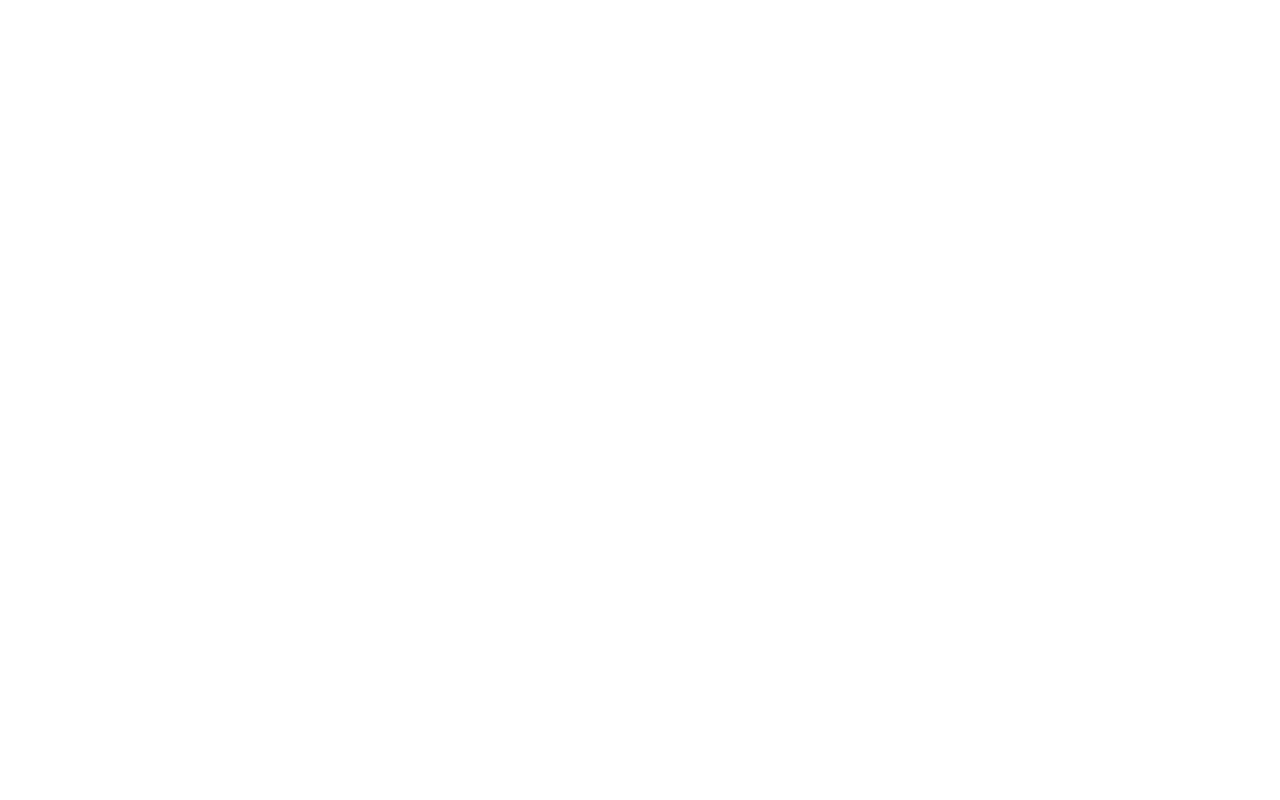
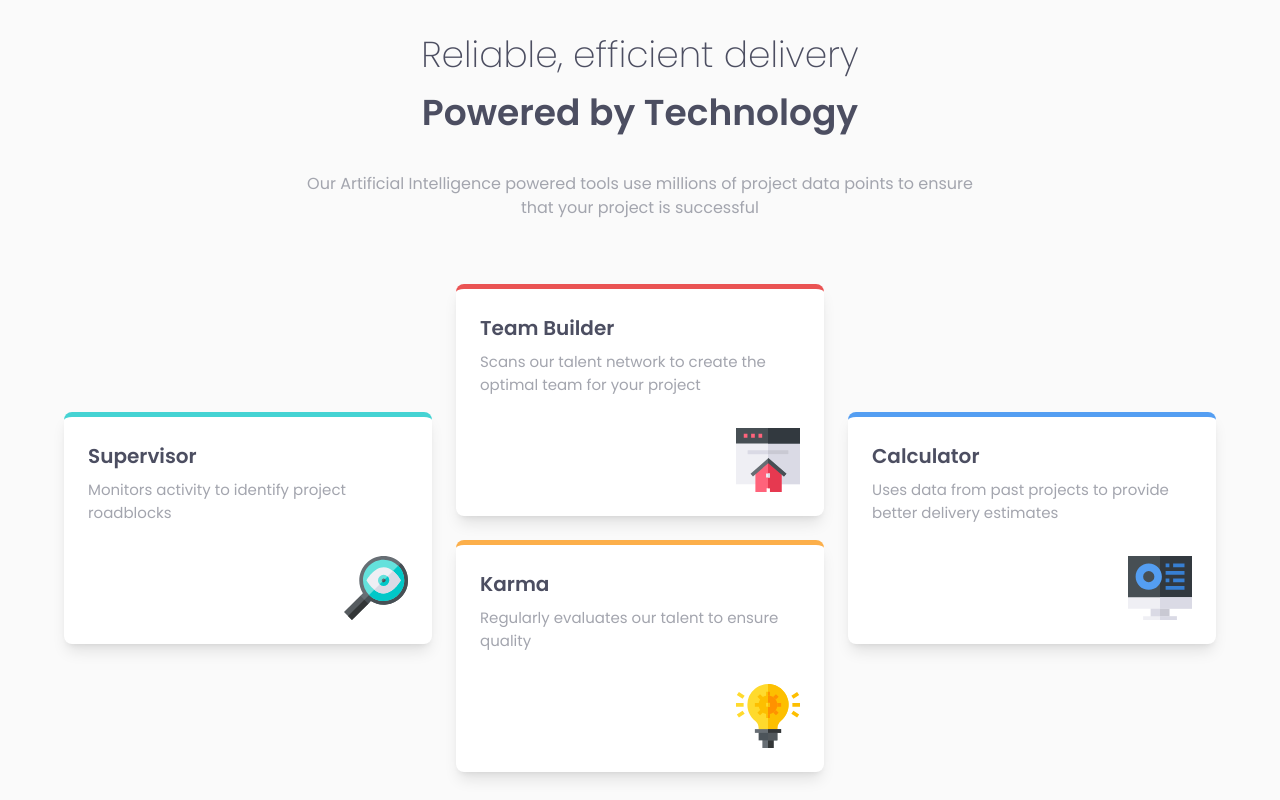
Before and after one commit to mjamecny/four-card-feature-section, a website built with Vite: page index.html in a window 1280 px wide. Built offline with nearby package versions, Linux system fonts and the light colour scheme.

Commit message:
add structure and styles

```diff
--- a/index.html
+++ b/index.html
@@ -9,8 +9,101 @@
       sizes="32x32"
       href="./images/favicon-32x32.png"
     />
+    <link rel="preconnect" href="https://fonts.googleapis.com" />
+    <link rel="preconnect" href="https://fonts.gstatic.com" crossorigin />
+    <link
+      href="https://fonts.googleapis.com/css2?family=Poppins:wght@200;400;600&display=swap"
+      rel="stylesheet"
+    />
     <link rel="stylesheet" href="style.css" />
     <title>Frontend Mentor | Four card feature section</title>
   </head>
-  <body></body>
+  <body class="bg-veryLightGray flex items-center justify-center">
+    <div
+      class="flex flex-col px-2.4 py-6.4 max-w-[1200px] md:h-screen items-center justify-center"
+    >
+      <div class="flex flex-col gap-0.4">
+        <h1
+          class="font-extralight text-2.4 lg:text-3.6 text-veryDarkBlue text-center"
+        >
+          Reliable, efficient delivery
+        </h1>
+        <h2
+          class="text-2.4 lg:text-3.6 text-veryDarkBlue font-semibold text-center"
+        >
+          Powered by Technology
+        </h2>
+      </div>
+      <p class="text-grayishBlue mt-3.2 lg:w-[60%] text-center">
+        Our Artificial Intelligence powered tools use millions of project data
+        points to ensure that your project is successful
+      </p>
+
+      <div
+        class="grid grid-cols-1 md:grid-cols-2 lg:grid-cols-3 lg:grid-rows-2 gap-2.4 mt-6.4"
+      >
+        <div
+          class="flex flex-col gap-3.2 bg-[#fff] rounded-lg shadow-lg border-t-[5px] border-cyan p-2.4 lg:row-span-2 self-center"
+        >
+          <div class="flex flex-col gap-0.8">
+            <h3 class="text-2 text-veryDarkBlue font-semibold">Supervisor</h3>
+            <p class="text-[15px] text-grayishBlue">
+              Monitors activity to identify project roadblocks
+            </p>
+          </div>
+          <img
+            class="self-end"
+            src="./images/icon-supervisor.svg"
+            alt="supervisor icon"
+          />
+        </div>
+        <div
+          class="flex flex-col gap-3.2 bg-[#fff] rounded-lg shadow-lg border-t-[5px] border-red p-2.4"
+        >
+          <div class="flex flex-col gap-0.8">
+            <h3 class="text-2 text-veryDarkBlue font-semibold">Team Builder</h3>
+            <p class="text-[15px] text-grayishBlue">
+              Scans our talent network to create the optimal team for your
+              project
+            </p>
+          </div>
+          <img
+            class="self-end"
+            src="./images/icon-team-builder.svg"
+            alt="team builder icon"
+          />
+        </div>
+        <div
+          class="flex flex-col gap-3.2 bg-[#fff] rounded-lg shadow-lg border-t-[5px] border-orange p-2.4 lg:row-start-2 lg:row-span-1 lg:col-start-2"
+        >
+          <div class="flex flex-col gap-0.8">
+            <h3 class="text-2 text-veryDarkBlue font-semibold">Karma</h3>
+            <p class="text-[15px] text-grayishBlue">
+              Regularly evaluates our talent to ensure quality
+            </p>
+          </div>
+          <img
+            class="self-end"
+            src="./images/icon-karma.svg"
+            alt="karma icon"
+          />
+        </div>
+        <div
+          class="flex flex-col gap-3.2 bg-[#fff] rounded-lg shadow-lg border-t-[5px] border-blue p-2.4 lg:row-span-2 self-center"
+        >
+          <div class="flex flex-col gap-0.8">
+            <h3 class="text-2 text-veryDarkBlue font-semibold">Calculator</h3>
+            <p class="text-[15px] text-grayishBlue">
+              Uses data from past projects to provide better delivery estimates
+            </p>
+          </div>
+          <img
+            class="self-end"
+            src="./images/icon-calculator.svg"
+            alt="calculator icon"
+          />
+        </div>
+      </div>
+    </div>
+  </body>
 </html>
--- a/tailwind.config.js
+++ b/tailwind.config.js
@@ -3,7 +3,7 @@ module.exports = {
   content: ["*"],
   theme: {
     fontFamily: {
-      poppins: ["Poppins", "sans-serif"],
+      sans: ["Poppins", "sans-serif"],
     },
     spacing: {
       0.2: "2px",
```
